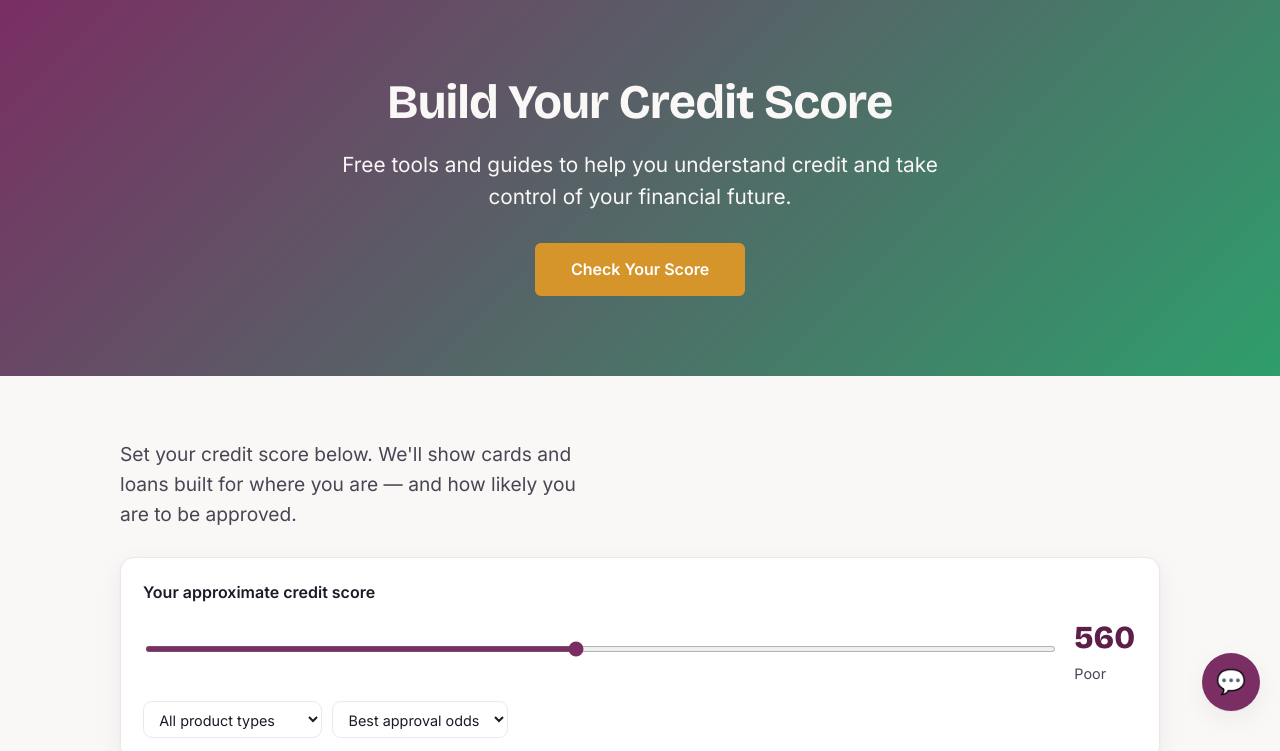
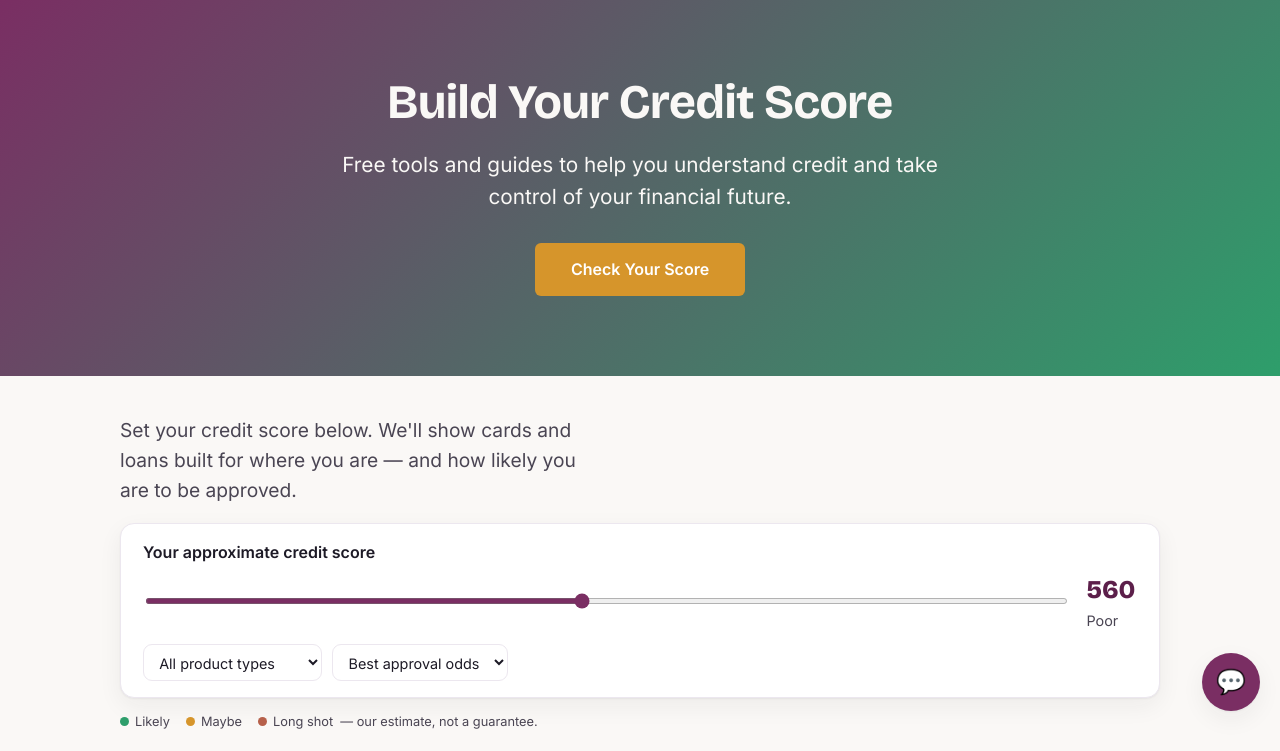
Before and after one commit to CoolSoftware99/CreditPlum, a website: page public/index.html in a window 1280 px wide. Shown: the part 69-820 px from the top of the page. Drawn offline with nearby package versions, Linux system fonts and the light colour scheme; no server answers.

Commit message:
Update styles for hero and score panel in index.html
Added padding and margin styles for hero and score panel.

```diff
--- a/public/index.html
+++ b/public/index.html
@@ -55,6 +55,11 @@
   }
   .matches-band .results-head h2 { color: #faf8f6; }
   .matches-band .results-head .count { color: #f4e9f1; }
+  .hero { padding: 40px 0 24px; }
+  .score-panel { padding: 16px 22px; margin: 18px 0 8px; }
+  .score-panel label { margin-bottom: .3rem; }
+  .score-readout { font-size: 1.6rem; }
+  .filters { margin-top: 12px; }
   </style>
 </head>
 <body>
```
